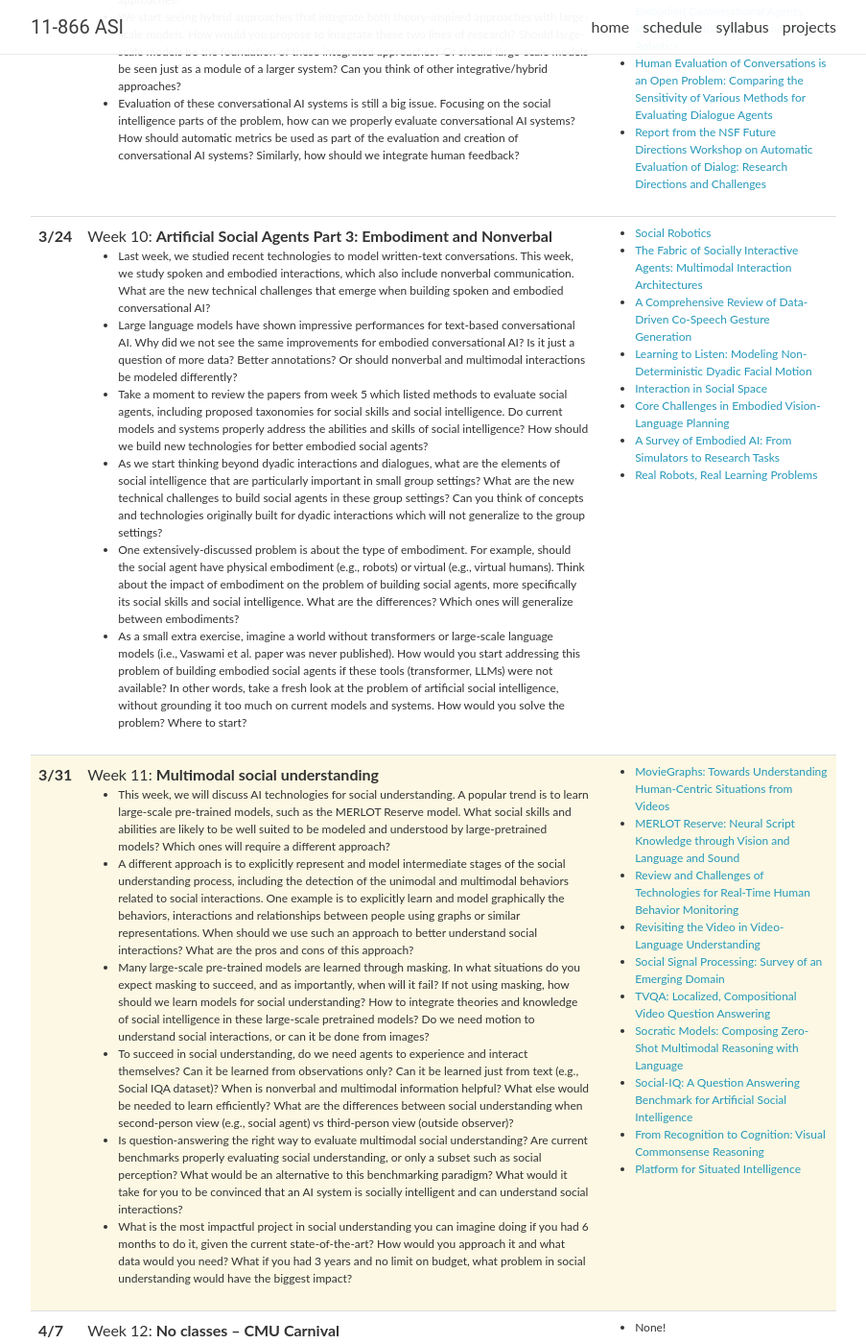
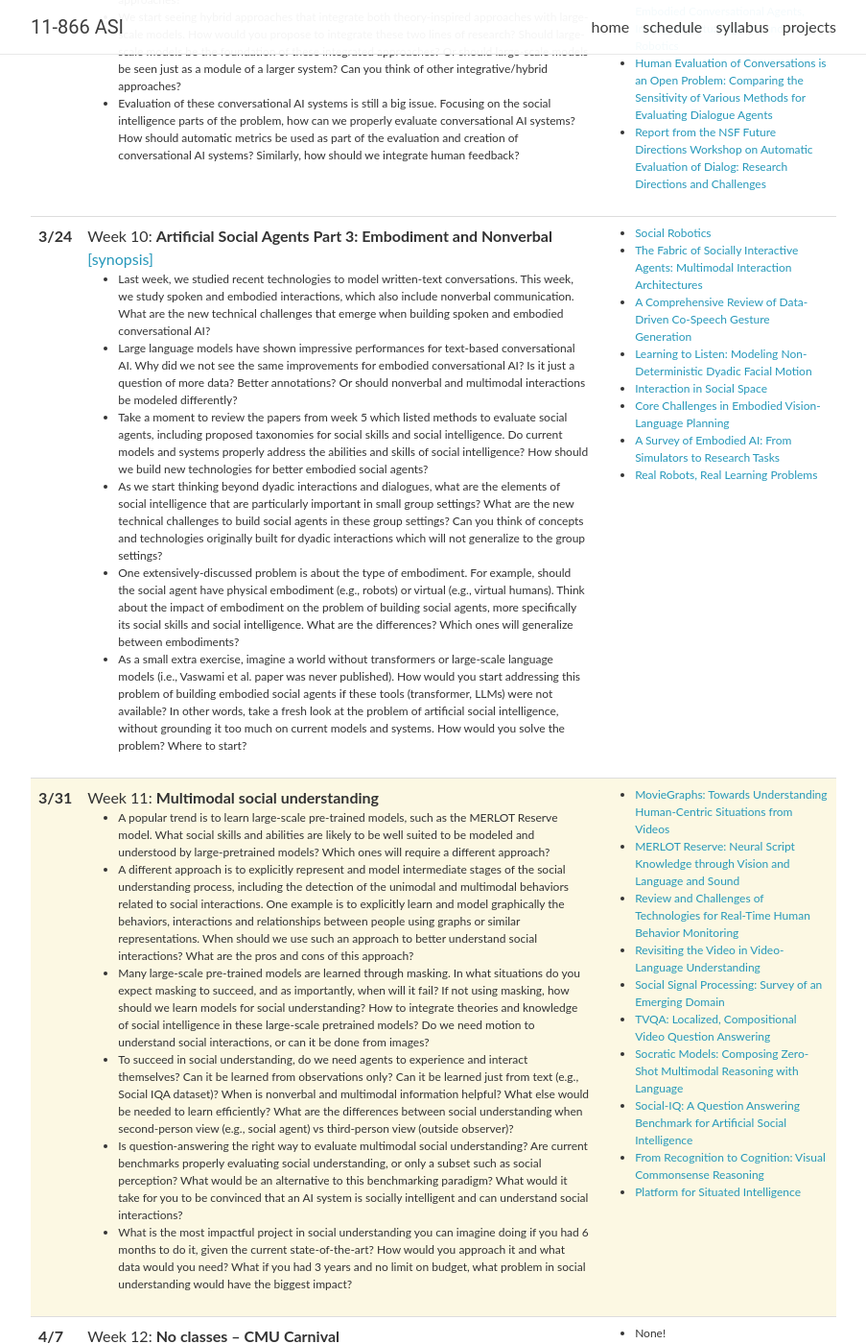
Before and after one commit to CMU-MultiComp-Lab/asi-course, a Jekyll site: the page built from spring2023/_pages/schedule.md, in a window 1280 px wide and 1400 px high, scrolled down 3271 px. Shown: the whole window at 96% size, without its empty margins (188-1091 px from the left). Built offline with Jekyll 4.4.1, drawn with Linux system fonts in a browser that asks for light colours; nearby versions of some CDN libraries; comment, search, counter and statistics services are not loaded.

Commit message:
Update lectures_2023.yml

```diff
--- a/_data/lectures_2023.yml
+++ b/_data/lectures_2023.yml
@@ -1,6 +1,6 @@
 - date: 1/20
   title: >
-    Week 1: <strong>Course Introduction</strong>  <a href="lecture1-Introduction.pdf">[slides]</a>
+    Week 1: <strong>Course Introduction</strong> <a href="lecture1-Introduction.pdf">[slides]</a>
   slides:
   topics:
     - Course syllabus and requirements
@@ -101,7 +101,7 @@
 
 - date: 3/3
   title: >
-    Week 7: <strong>Interpersonal Communication</strong>
+    Week 7: <strong>Interpersonal Communication</strong> <a href="11866_week7.pdf">[synopsis]</a>
   topics:
     - A significant portion of many social interactions involves communication of verbal and nonverbal messages. This interpersonal communication between dyads and small groups is a relevant facet of social interactions. From your readings, what are the main functions of interpersonal communication? How do you compare the functions of verbal communication vs functions of nonverbal communication?
     - How are these functions of interpersonal communication aligned with abilities and skills discussed in the previous week when studying social and emotional intelligence? Are these functions overlapping? Some of them unique to interpersonal communication? Some of them unique to social intelligence?
@@ -128,7 +128,7 @@
 
 - date: 3/17
   title: >
-    Week 9: <strong>Artificial Social Agents Part 2: Conversational AI</strong>
+    Week 9: <strong>Artificial Social Agents Part 2: Conversational AI</strong> <a href="11866_week9.pdf">[synopsis]</a>
   topics:
     - As a first step in reviewing research related to artificial social agents, we start with language-based interactions (aka non-embodied interactions, conversational agents). From our previous weeks discussing skills and abilities related to social intelligence and competence, what subset of these skills and abilities are primarily driven by language-based conversations? Is language central to all of them?
     - A big enabler of recent progress in this area of (language-based) conversational AI is related to large-scale language models (e.g., GPT, OPT, T5, TNLG) and their extensions to conversation modeling (e.g., DialogGPT, Blenderbot). What aspects of social intelligence are particularly well suited to be learned by these large-scale models? What social intelligence skills and abilities may not be well modeled by these large-scale models?
@@ -148,7 +148,7 @@
 
 - date: 3/24
   title: >
-    Week 10: <strong> Artificial Social Agents Part 3: Embodiment and Nonverbal</strong>
+    Week 10: <strong> Artificial Social Agents Part 3: Embodiment and Nonverbal</strong> <a href="11866_week10.pdf">[synopsis]</a>
   topics:
     - Last week, we studied recent technologies to model written-text conversations. This week, we study spoken and embodied interactions, which also include nonverbal communication. What are the new technical challenges that emerge when building spoken and embodied conversational AI?
     - Large language models have shown impressive performances for text-based conversational AI. Why did we not see the same improvements for embodied conversational AI? Is it just a question of more data? Better annotations? Or should nonverbal and multimodal interactions be modeled differently?
@@ -170,7 +170,7 @@
   title: >
     Week 11: <strong>Multimodal social understanding</strong>
   topics:
-    - This week, we will discuss AI technologies for social understanding. A popular trend is to learn large-scale pre-trained models, such as the MERLOT Reserve model. What social skills and abilities are likely to be well suited to be modeled and understood by large-pretrained models? Which ones will require a different approach?
+    - A popular trend is to learn large-scale pre-trained models, such as the MERLOT Reserve model. What social skills and abilities are likely to be well suited to be modeled and understood by large-pretrained models? Which ones will require a different approach?
     - A different approach is to explicitly represent and model intermediate stages of the social understanding process, including the detection of the unimodal and multimodal behaviors related to social interactions. One example is to explicitly learn and model graphically the behaviors, interactions and relationships between people using graphs or similar representations. When should we use such an approach to better understand social interactions? What are the pros and cons of this approach?
     - Many large-scale pre-trained models are learned through masking. In what situations do you expect masking to succeed, and as importantly, when will it fail? If not using masking, how should we learn models for social understanding? How to integrate theories and knowledge of social intelligence in these large-scale pretrained models? Do we need motion to understand social interactions, or can it be done from images?
     - To succeed in social understanding, do we need agents to experience and interact themselves? Can it be learned from observations only? Can it be learned just from text (e.g., Social IQA dataset)? When is nonverbal and multimodal information helpful? What else would be needed to learn efficiently? What are the differences between social understanding when second-person view (e.g., social agent) vs third-person view (outside observer)?
```
